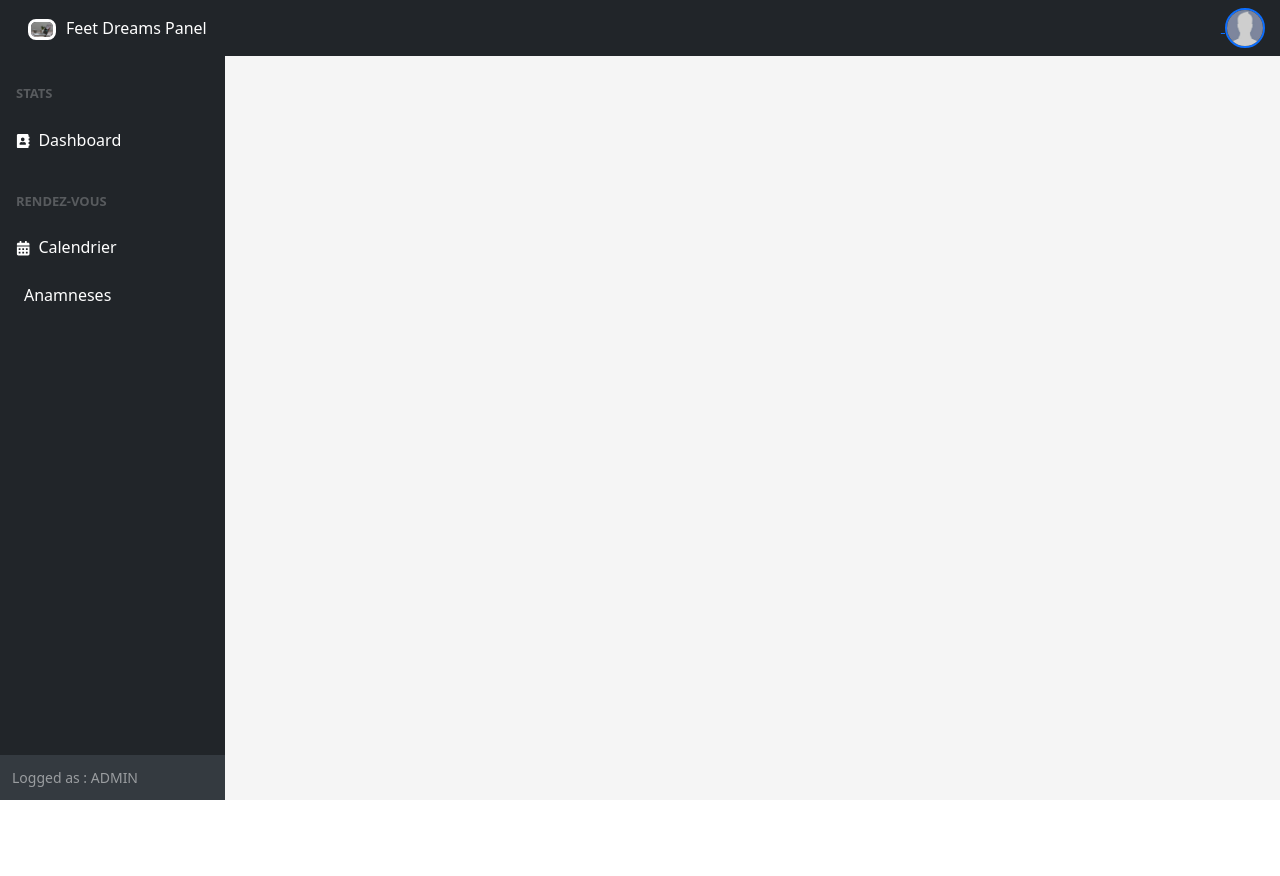
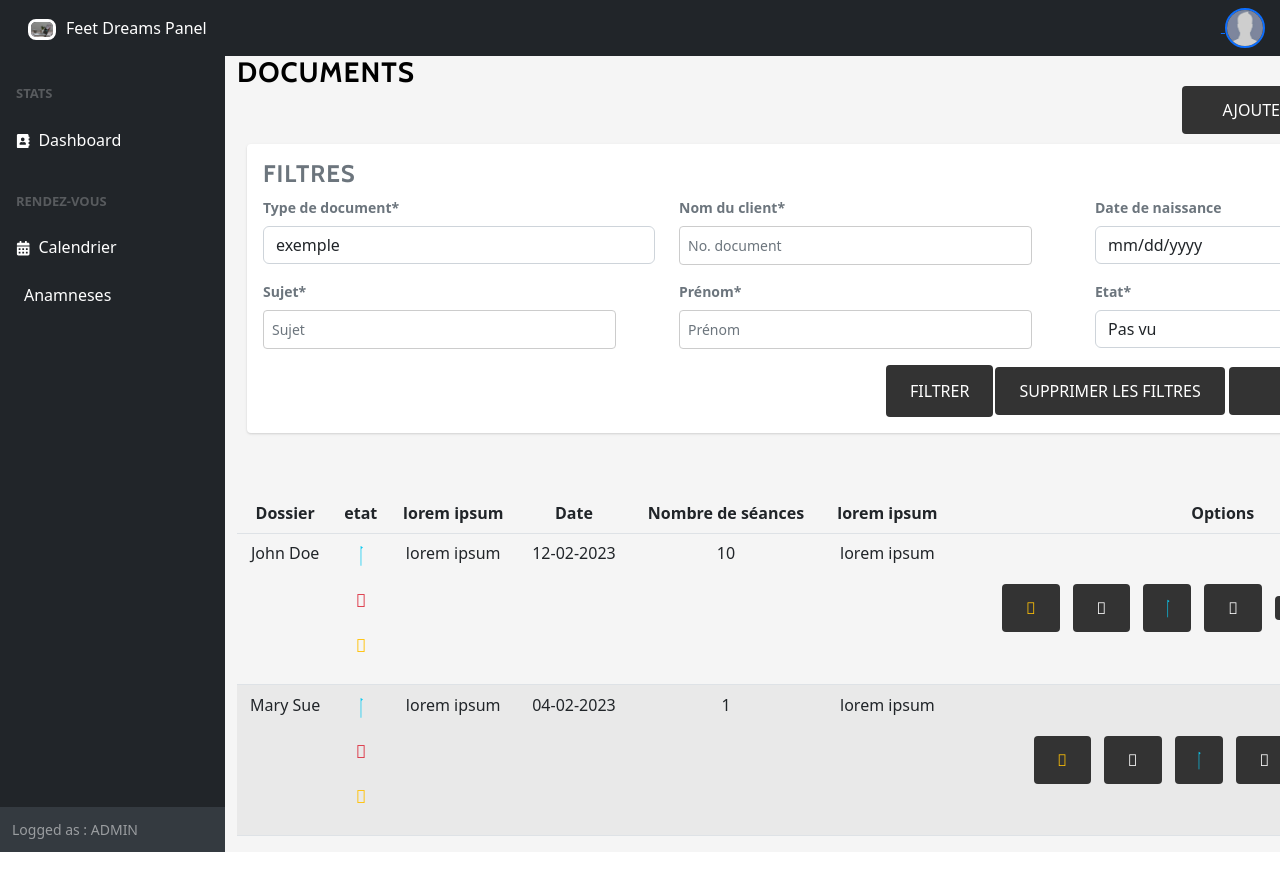
Before and after one commit to PirLucas/Projet_DevIII, a React (Create React App) app in the folder frontend/: page /adminPanel in a window 1280 px wide. Before the commit the page ends 800 px from the top, so only its background shows below. Built offline with nearby package versions, Linux system fonts and the light colour scheme; a web font is replaced by a local one.

Commit message:
finalisation affichage commentaires pour la présentation

```diff
--- a/frontend/src/components/AdminPanelInfo.jsx
+++ b/frontend/src/components/AdminPanelInfo.jsx
@@ -15,7 +15,7 @@ import Anamneses from "./Anamneses";
 function AdminPanelInfo() {
 
     const [showCalendar, setShowCalendar] = useState(false);
-    const [showDashboard, setShowDashboard] = useState(false);
+    const [showDashboard, setShowDashboard] = useState(true);
     const [showAnamneses, setShowAnamneses] = useState(false);
 
     function handleCalendarClick() {
--- a/frontend/src/components/affichageTemoignages.jsx
+++ b/frontend/src/components/affichageTemoignages.jsx
@@ -43,7 +43,7 @@ function AffichageTemoignages(paramDict) {//doit commencer avec une majuscule
             {arr.map((value,index) =>{
                 return(
                 <div key={index} style={{border: "2px solid black"}}>
-                    <div>{String(value.clientID)}</div>
+                    <div>{String(value.clientNom)} {String(value.clientPreNom)}</div>
                     <div>{String(value.contenu)}</div>
                 </div>)})}
 
```
Also changed, not shown: 2 other files (tests, documents, lock files or other folders).
